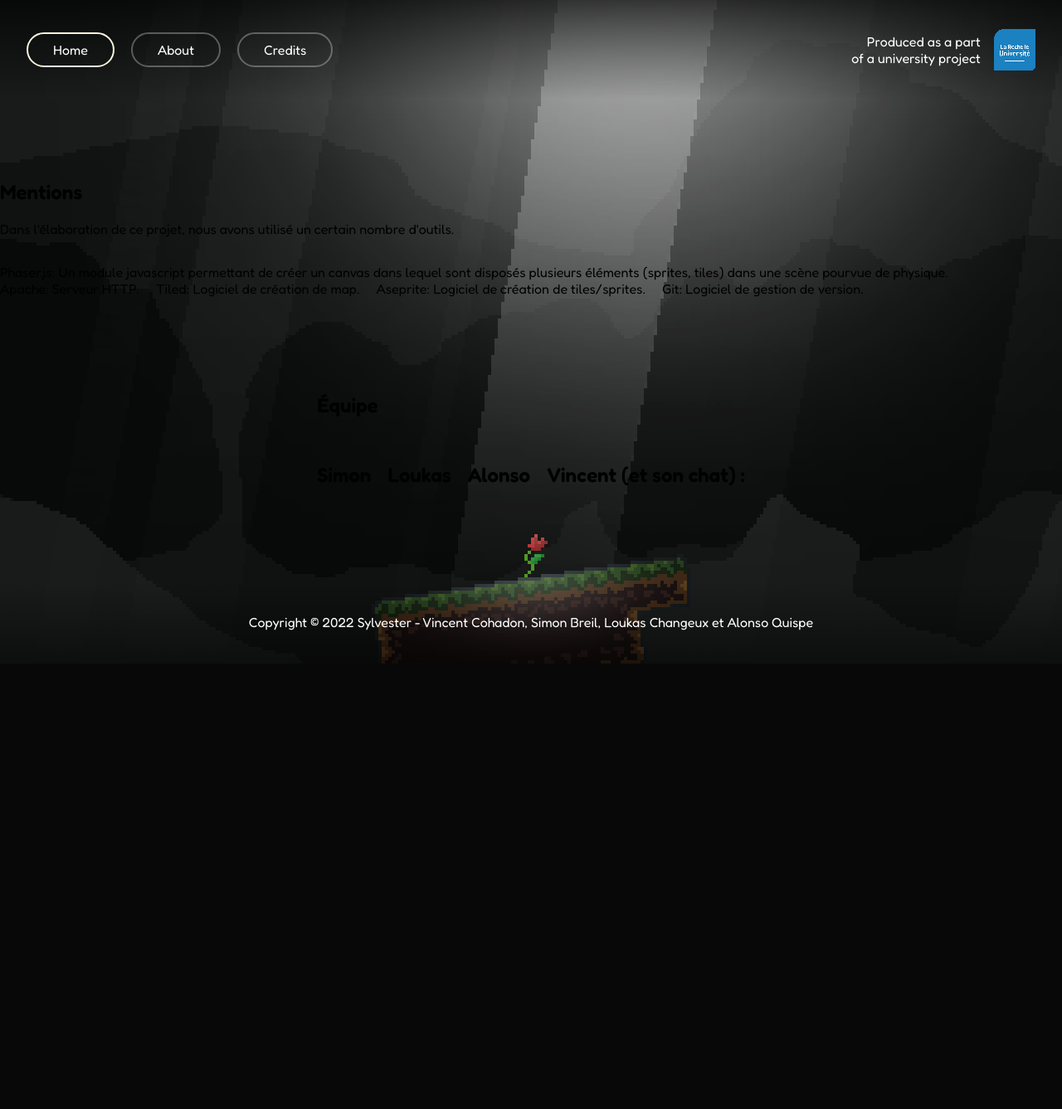
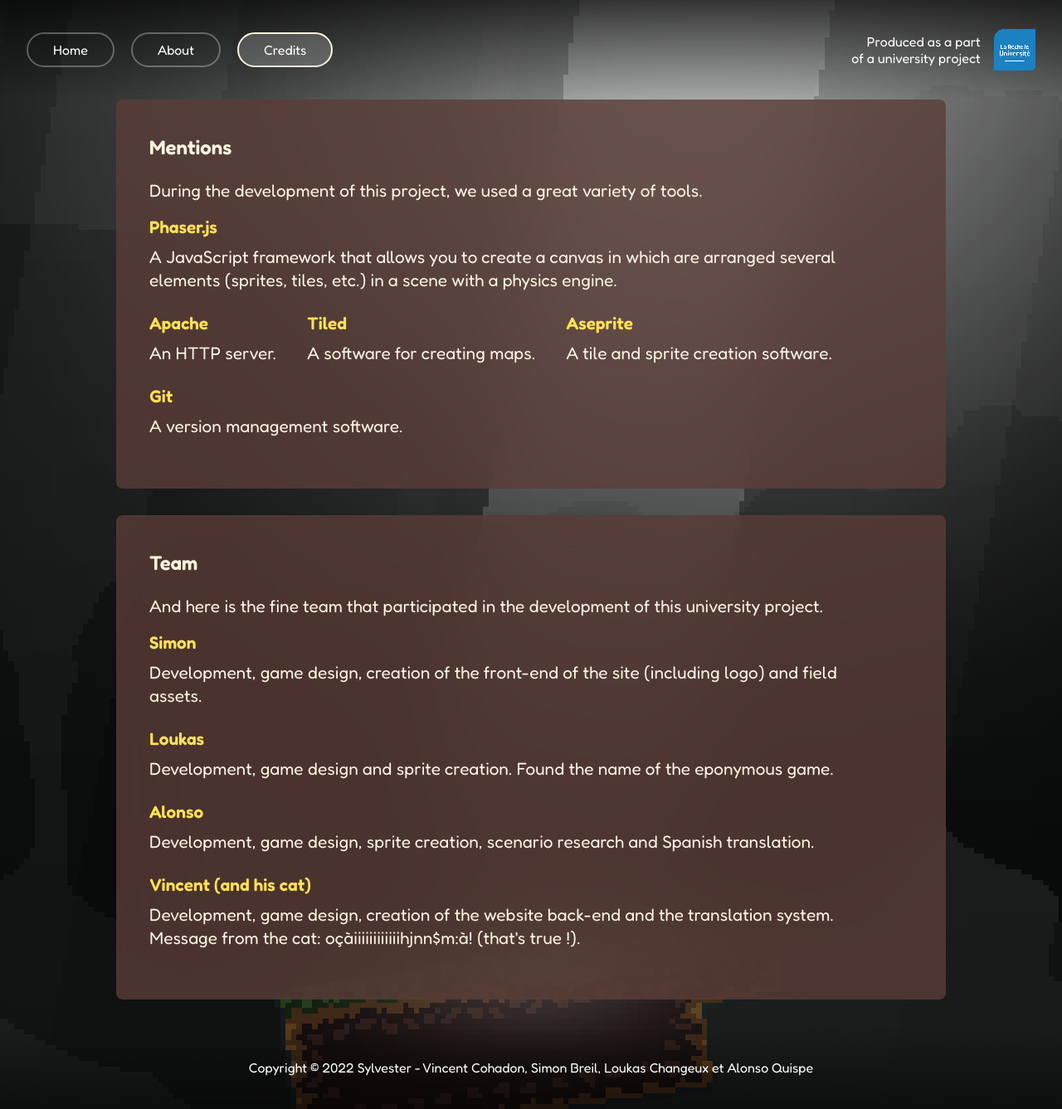
Before and after one commit to SylvesterCompany/Website, a PHP site: page /credits.php in a window 1280 px wide. Shown: the whole page at 83% size. Before the commit the page ends 800 px from the top, so only its background shows below. Run offline with PHP 8.4, Linux system fonts and the light colour scheme.

Commit message:
- CSS terminé - Traductions du site terminées

```diff
--- a/credits.php
+++ b/credits.php
@@ -8,36 +8,50 @@ include __DIR__ . '/templates/header.php';
 ?>
 <main>
     <section>
-        <h1>Mentions</h1>
-        <p>Dans l'élaboration de ce projet, nous avons utilisé un certain nombre d'outils.</p>
+        <h1><?= $translation["mentions_title"] ?></h1>
+        <p><?= $translation["mentions_content"] ?></p>
         <ul>
-            <li>Phaser.js: Un module javascript permettant de créer un canvas dans lequel sont disposés plusieurs éléments (sprites, tiles) dans une scène pourvue de physique.</li>
-            <li>Apache: Serveur HTTP.</li>
-            <li>Tiled: Logiciel de création de map.</li>
-            <li>Aseprite: Logiciel de création de tiles/sprites.</li>
-            <li>Git: Logiciel de gestion de version.</li>
+            <li>
+                <h2><?= $translation["phaser_title"] ?></h2>
+                <p><?= $translation["phaser_content"] ?></p>
+            </li>
+            <li>
+                <h2><?= $translation["apache_title"] ?></h2>
+                <p><?= $translation["apache_content"] ?></p>
+            </li>
+            <li>
+                <h2><?= $translation["tiled_title"] ?></h2>
+                <p><?= $translation["tiled_content"] ?></p>
+            </li>
+            <li>
+                <h2><?= $translation["aseprite_title"] ?></h2>
+                <p><?= $translation["aseprite_content"] ?></p>
+            </li>
+            <li>
+                <h2><?= $translation["git_title"] ?></h2>
+                <p><?= $translation["git_content"] ?></p>
+            </li>
         </ul>
-
-        <br><br><br><br><br>
     </section>
     <section>
-        <h1>Équipe</h1>
+        <h1><?= $translation["team_title"] ?></h1>
+        <p><?= $translation["team_content"] ?></p>
         <ul>
             <li>
-                <h2>Simon</h2>
-                <p></p>
+                <h2><?= $translation["simon_title"] ?></h2>
+                <p><?= $translation["simon_content"] ?></p>
             </li>
             <li>
-                <h2>Loukas</h2>
-                <p></p>
+                <h2><?= $translation["loukas_title"] ?></h2>
+                <p><?= $translation["loukas_content"] ?></p>
             </li>
             <li>
-                <h2>Alonso</h2>
-                <p></p>
+                <h2><?= $translation["alonso_title"] ?></h2>
+                <p><?= $translation["alonso_content"] ?></p>
             </li>
             <li>
-                <h2>Vincent (et son chat) :</h2>
-                <p></p>
+                <h2><?= $translation["vincent_title"] ?></h2>
+                <p><?= $translation["vincent_content"] ?></p>
             </li>
         </ul>
     </section>
--- a/lang/en/credits.json
+++ b/lang/en/credits.json
@@ -1,3 +1,25 @@
 {
-  "title": "Credits"
+  "title": "Credits",
+  "mentions_title": "Mentions",
+  "mentions_content": "During the development of this project, we used a great variety of tools.",
+  "phaser_title": "Phaser.js",
+  "phaser_content": "A JavaScript framework that allows you to create a canvas in which are arranged several elements (sprites, tiles, etc.) in a scene with a physics engine.",
+  "apache_title": "Apache",
+  "apache_content": "An HTTP server.",
+  "tiled_title": "Tiled",
+  "tiled_content": "A software for creating maps.",
+  "aseprite_title": "Aseprite",
+  "aseprite_content": "A tile and sprite creation software.",
+  "git_title": "Git",
+  "git_content": "A version management software.",
+  "team_title": "Team",
+  "team_content": "And here is the fine team that participated in the development of this university project.",
+  "simon_title": "Simon",
+  "simon_content": "Development, game design, creation of the front-end of the site (including logo) and field assets.",
+  "loukas_title": "Loukas",
+  "loukas_content": "Development, game design and sprite creation. Found the name of the eponymous game.",
+  "alonso_title": "Alonso",
+  "alonso_content": "Development, game design, sprite creation, scenario research and Spanish translation.",
+  "vincent_title": "Vincent (and his cat)",
+  "vincent_content": "Development, game design, creation of the website back-end and the translation system.<br>Message from the cat: oçàiiiiiiiiiiiihjnn$m:à! (that's true !)."
 }
--- a/lang/en/header.json
+++ b/lang/en/header.json
@@ -1,5 +1,5 @@
 {
-  "home": "Home",
+  "index": "Home",
   "about": "About",
   "credits": "Credits",
   "context": "Produced as a part<br>of a university project"
--- a/lang/es/header.json
+++ b/lang/es/header.json
@@ -1,5 +1,5 @@
 {
-  "home": "Inicio",
+  "index": "Inicio",
   "about": "Sobre el juego",
   "credits": "Créditos",
   "context": "Producido en el marco<br>de un proyecto universitario"
--- a/lang/fr/header.json
+++ b/lang/fr/header.json
@@ -1,5 +1,5 @@
 {
-  "home": "Accueil",
+  "index": "Accueil",
   "about": "À propos",
   "credits": "Crédits",
   "context": "Réalisé dans le cadre<br>d'un&nbsp;projet&nbsp;universitaire"
--- /dev/null
+++ b/static/css/content.css
@@ -0,0 +1,39 @@
+/* Sections */
+
+section {
+    width: 90%;
+    max-width: 1000px;
+    margin-bottom: 2rem;
+    padding: 1.5rem 2.5rem;
+    border-radius: 8px;
+    background-color: #5a3e37cc;
+    backdrop-filter: blur(50px);
+}
+
+section * {
+    color: var(--light-gold);
+    font-size: 1.3rem;
+    line-height: 1.75rem;
+}
+
+section h1 {
+    font-size: 1.5rem;
+    margin-bottom: 1.5rem;
+}
+
+section h2 {
+    color: #ffe155;
+    margin: 0 0 0.5rem 0;
+}
+
+section p {
+    margin: 0.5rem 0;
+}
+
+section ul {
+    margin-top: 0;
+}
+
+section li {
+    margin: 0.5rem 2rem 0.5rem 0;
+}
--- a/static/css/style.css
+++ b/static/css/style.css
@@ -122,6 +122,8 @@ header {
 }
 
 header a {
+    display: inline-block;
+
     border: solid rgba(255, 255, 255, 0.3) 2px;
     border-radius: 50px;
 
@@ -129,9 +131,22 @@ header a {
     text-decoration: none;
 
     padding: 9px 30px;
+
+    transition: transform 100ms, background-color 100ms;
+}
+
+header a:hover {
+    background-color: rgba(255, 255, 255, 0.1);
+    transform: scale(1.08);
+}
+
+header a:active {
+    background-color: rgba(255, 255, 255, 0.2);
+    transform: scale(0.98);
 }
 
 header a.current {
+    background-color: rgba(255, 255, 255, 0.2);
     border: solid var(--light-gold) 2px;
 }
 
--- a/templates/header.php
+++ b/templates/header.php
@@ -7,6 +7,8 @@ spl_autoload_register(function ($class) {
     if (file_exists($file))
         require $file;
 });
+
+$links = ["index", "about", "credits"]; // The page name in the array and in the translation JSON files MUST be the same
 
 $lang = new Lang();
 
@@ -33,15 +35,17 @@ $translation = array_merge($lang->translate(), $lang->translate($page['name']));
         <script src="/game/phaser.js"></script>
         <script src="/game/main.js" type="module" defer></script>
         <script src="/static/js/app.js" type="module" defer></script>
+    <?php else: ?>
+        <link rel="stylesheet" href="/static/css/content.css">
     <?php endif; ?>
 </head>
 <body class="pixel-art">
 <header>
     <nav>
         <ul>
-            <li><a href="/index.php" class="current"><?= $translation['home']; ?></a></li>
-            <li><a href="/about.php"><?= $translation['about']; ?></a></li>
-            <li><a href="/credits.php"><?= $translation['credits']; ?></a></li>
+            <?php foreach ($links as $link): ?>
+                <li><a href="/<?= $link ?>.php" class="<?= $page['name'] === $link ? 'current' : ''?>"><?= $translation[$link]; ?></a></li>
+            <?php endforeach; ?>
         </ul>
     </nav>
     <div id="univ-aside">
```
Also changed, not shown: about.php (+17 -3 lines), game/lang.json (deleted, +0 -20 lines), game/levelDataFire.json (deleted, +0 -8 lines), lang/en/about.json (+8 -1 lines), lang/es/about.json (+8 -1 lines), lang/es/credits.json (+23 -1 lines), lang/fr/about.json (+8 -1 lines), lang/fr/credits.json (+23 -1 lines), static/img/favicon.ico, static/img/game_logo.svg.
